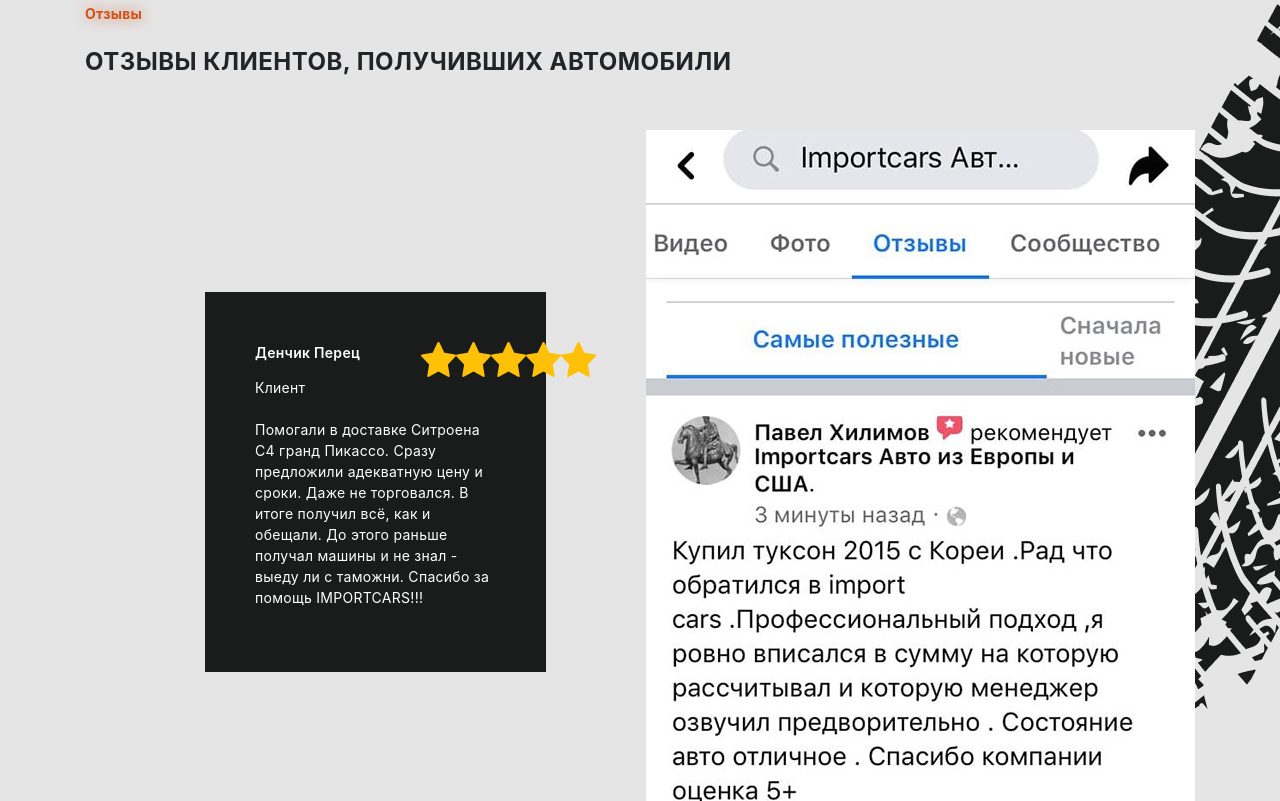
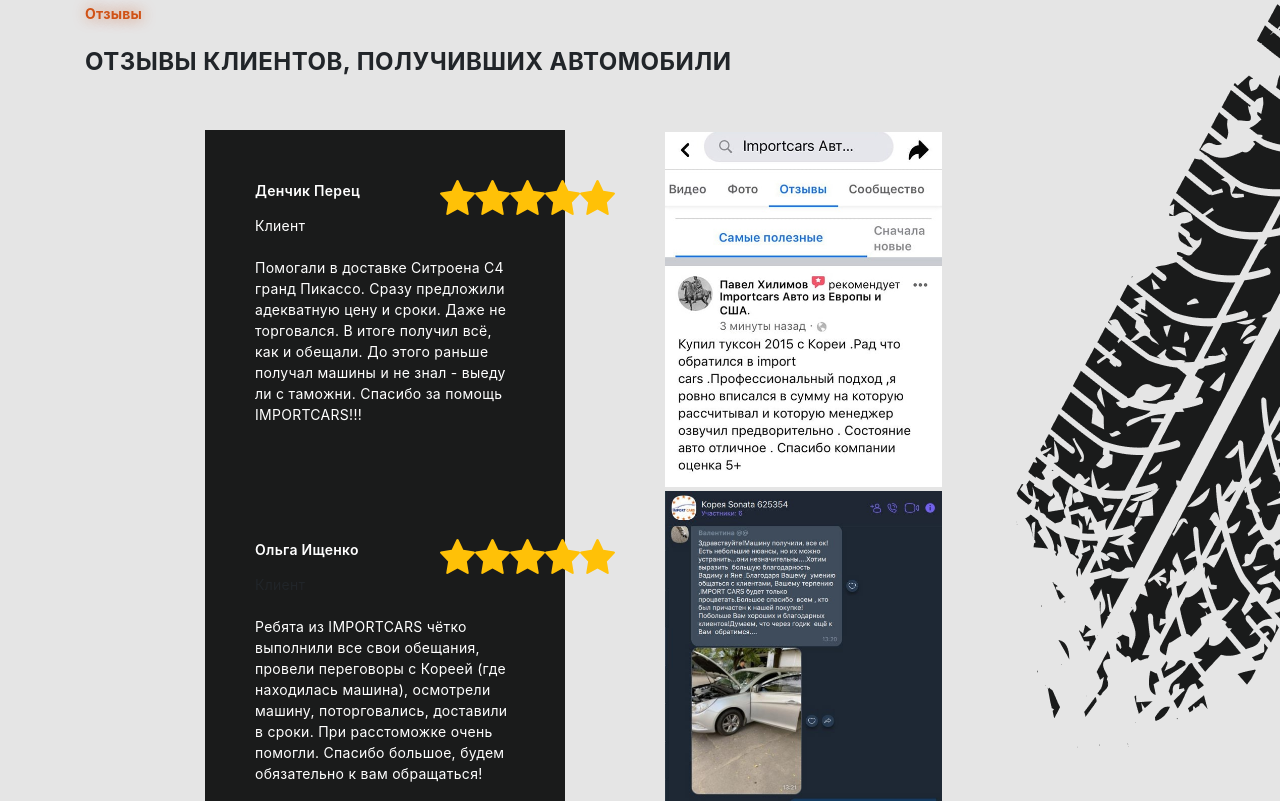
Before and after one commit to StanislavKozak/imprtCars, a website built with Parcel: page index.html in a window 1280 px wide. Shown: the part 8879-9680 px from the top of the page. Built offline with nearby package versions, Linux system fonts and the light colour scheme; files whose address does not match are found by name.

Commit message:
Update main.css

```diff
--- a/css/main.css
+++ b/css/main.css
@@ -2935,6 +2935,9 @@
   height: auto;
   z-index: -1;
 }
+.review-photo img{
+  max-height: 355px;
+}
 @media (max-width: 1023px){
   .tariff__header{
     text-align: center;
```
